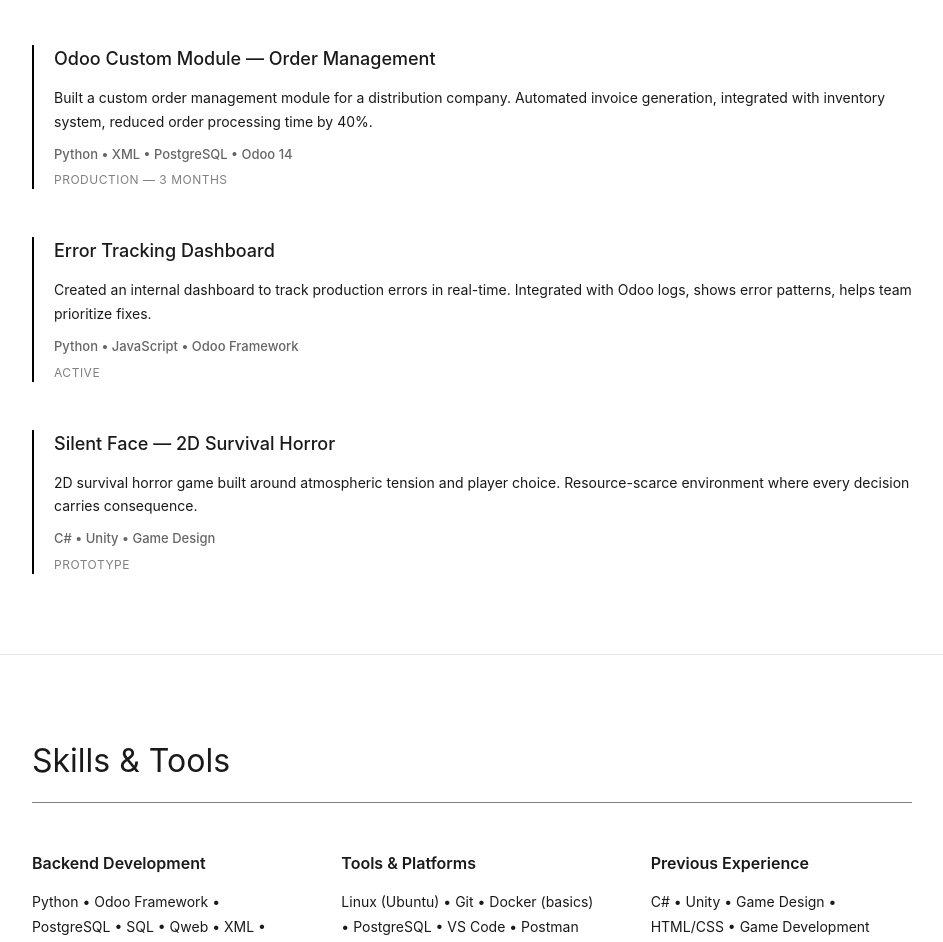
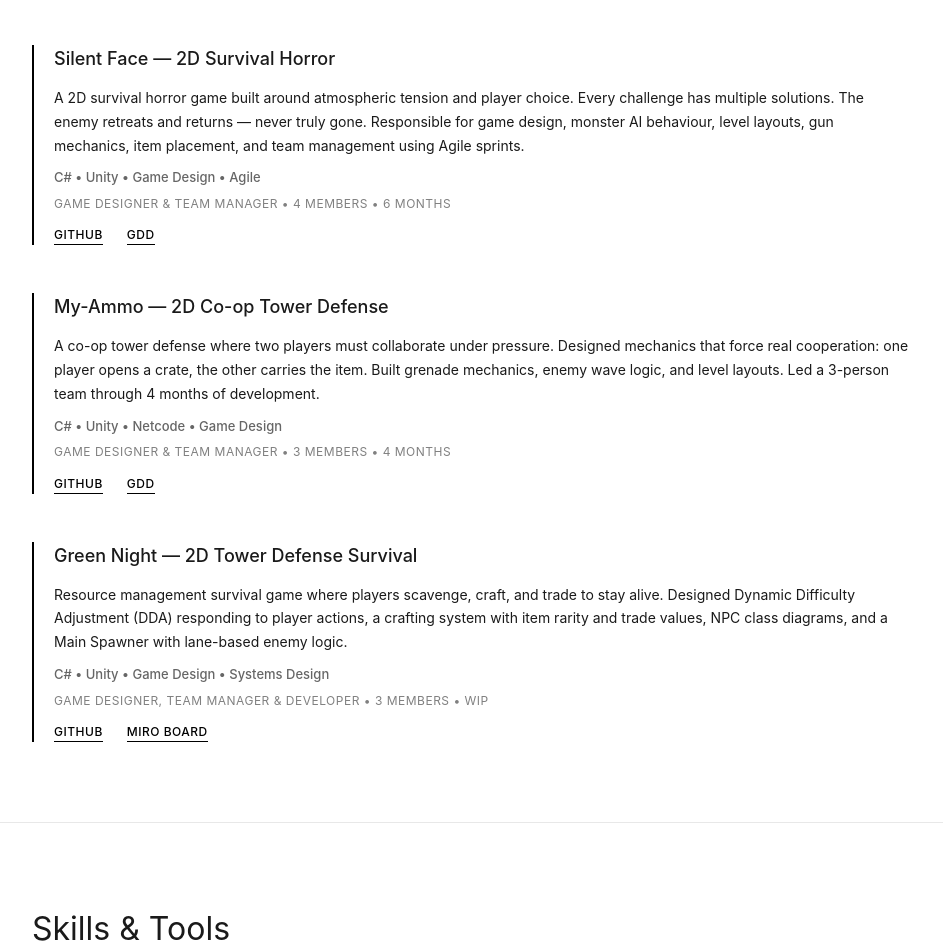
Before and after one commit to AgentAtnaf/PortFolio2.0, a plain HTML site: page index.html in a window 1280 px wide. Shown: the part 2175-3117 px from the top of the page, without its empty margins (168-1111 px from the left). Drawn offline with Linux system fonts and the light colour scheme.

Commit message:
update: replace placeholder projects with real game projects
Replaced fabricated Odoo projects with actual projects from
PortfolioMDT312: Silent Face, My-Ammo, and Green Night.
Includes correct roles, team sizes, timelines, and GitHub/GDD links.

Co-Authored-By: Claude Sonnet 4.6 <noreply@anthropic.com>

```diff
--- a/css/styles.css
+++ b/css/styles.css
@@ -326,11 +326,32 @@ a:focus-visible {
   margin-bottom: 6px;
 }
 
-.project .status {
+.project .project-meta {
   font-size: var(--font-size-tiny);
   color: var(--color-gray-mid);
   text-transform: uppercase;
   letter-spacing: 0.5px;
+  margin-bottom: 12px;
+}
+
+.project-links {
+  display: flex;
+  gap: var(--space-3);
+  margin-top: 4px;
+}
+
+.project-links a {
+  font-size: var(--font-size-tiny);
+  font-weight: var(--font-weight-medium);
+  color: var(--color-black);
+  text-transform: uppercase;
+  letter-spacing: 0.5px;
+  border-bottom: 1px solid var(--color-black);
+}
+
+.project-links a:hover {
+  color: var(--color-gray-mid);
+  border-bottom-color: var(--color-gray-mid);
 }
 
 /* ===================================================
--- a/index.html
+++ b/index.html
@@ -121,35 +121,51 @@
 
         <div class="projects-list">
           <article class="project">
-            <h3>Odoo Custom Module — Order Management</h3>
+            <h3>Silent Face — 2D Survival Horror</h3>
             <p class="description">
-              Built a custom order management module for a distribution company.
-              Automated invoice generation, integrated with inventory system,
-              reduced order processing time by 40%.
+              A 2D survival horror game built around atmospheric tension and player choice.
+              Every challenge has multiple solutions. The enemy retreats and returns — never
+              truly gone. Responsible for game design, monster AI behaviour, level layouts,
+              gun mechanics, item placement, and team management using Agile sprints.
             </p>
-            <p class="tech">Python &bull; XML &bull; PostgreSQL &bull; Odoo 14</p>
-            <p class="status">Production &mdash; 3 months</p>
+            <p class="tech">C# &bull; Unity &bull; Game Design &bull; Agile</p>
+            <p class="project-meta">Game Designer &amp; Team Manager &bull; 4 members &bull; 6 months</p>
+            <div class="project-links">
+              <a href="https://github.com/Kung16845/GDM320" target="_blank" rel="noopener noreferrer">GitHub</a>
+              <a href="https://docs.google.com/document/d/1-Cuy__8W7dQQkiqvPMAarWeZY5m_shfU/edit" target="_blank" rel="noopener noreferrer">GDD</a>
+            </div>
           </article>
 
           <article class="project">
-            <h3>Error Tracking Dashboard</h3>
+            <h3>My-Ammo — 2D Co-op Tower Defense</h3>
             <p class="description">
-              Created an internal dashboard to track production errors in real-time.
-              Integrated with Odoo logs, shows error patterns,
-              helps team prioritize fixes.
+              A co-op tower defense where two players must collaborate under pressure.
+              Designed mechanics that force real cooperation: one player opens a crate,
+              the other carries the item. Built grenade mechanics, enemy wave logic,
+              and level layouts. Led a 3-person team through 4 months of development.
             </p>
-            <p class="tech">Python &bull; JavaScript &bull; Odoo Framework</p>
-            <p class="status">Active</p>
+            <p class="tech">C# &bull; Unity &bull; Netcode &bull; Game Design</p>
+            <p class="project-meta">Game Designer &amp; Team Manager &bull; 3 members &bull; 4 months</p>
+            <div class="project-links">
+              <a href="https://github.com/Kung16845/My-Ammo-Project" target="_blank" rel="noopener noreferrer">GitHub</a>
+              <a href="https://docs.google.com/document/d/1TRusCDUAGpACrUwxSgzr1W-9Zmxt_OIOe4avRjk7UC8/edit" target="_blank" rel="noopener noreferrer">GDD</a>
+            </div>
           </article>
 
           <article class="project">
-            <h3>Silent Face — 2D Survival Horror</h3>
+            <h3>Green Night — 2D Tower Defense Survival</h3>
             <p class="description">
-              2D survival horror game built around atmospheric tension and player choice.
-              Resource-scarce environment where every decision carries consequence.
+              Resource management survival game where players scavenge, craft, and trade
+              to stay alive. Designed Dynamic Difficulty Adjustment (DDA) responding to
+              player actions, a crafting system with item rarity and trade values,
+              NPC class diagrams, and a Main Spawner with lane-based enemy logic.
             </p>
-            <p class="tech">C# &bull; Unity &bull; Game Design</p>
-            <p class="status">Prototype</p>
+            <p class="tech">C# &bull; Unity &bull; Game Design &bull; Systems Design</p>
+            <p class="project-meta">Game Designer, Team Manager &amp; Developer &bull; 3 members &bull; WIP</p>
+            <div class="project-links">
+              <a href="https://github.com/Kung16845/Green-Night" target="_blank" rel="noopener noreferrer">GitHub</a>
+              <a href="https://miro.com/welcomeonboard/UWtscUhvUjB3WDd5QmFxQmNRYXdRa3Excm1ZaHZZR2poaEJZcXlOV0h5bEw3Q3RhQVdjUWU1YVJTT3hGS2IzZ3wzNDU4NzY0NTI1NjEzOTE3OTk2fDI=?share_link_id=486408320412" target="_blank" rel="noopener noreferrer">Miro Board</a>
+            </div>
           </article>
         </div>
       </div>
```
